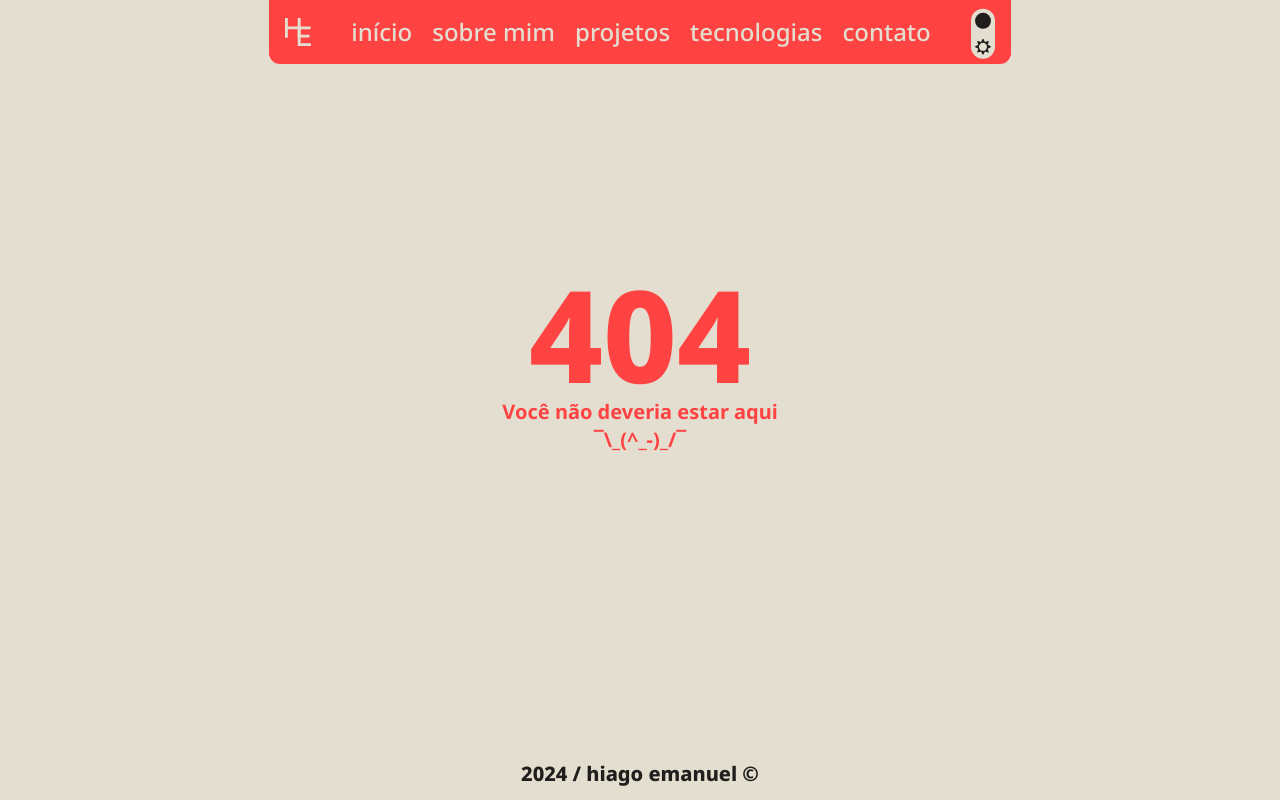
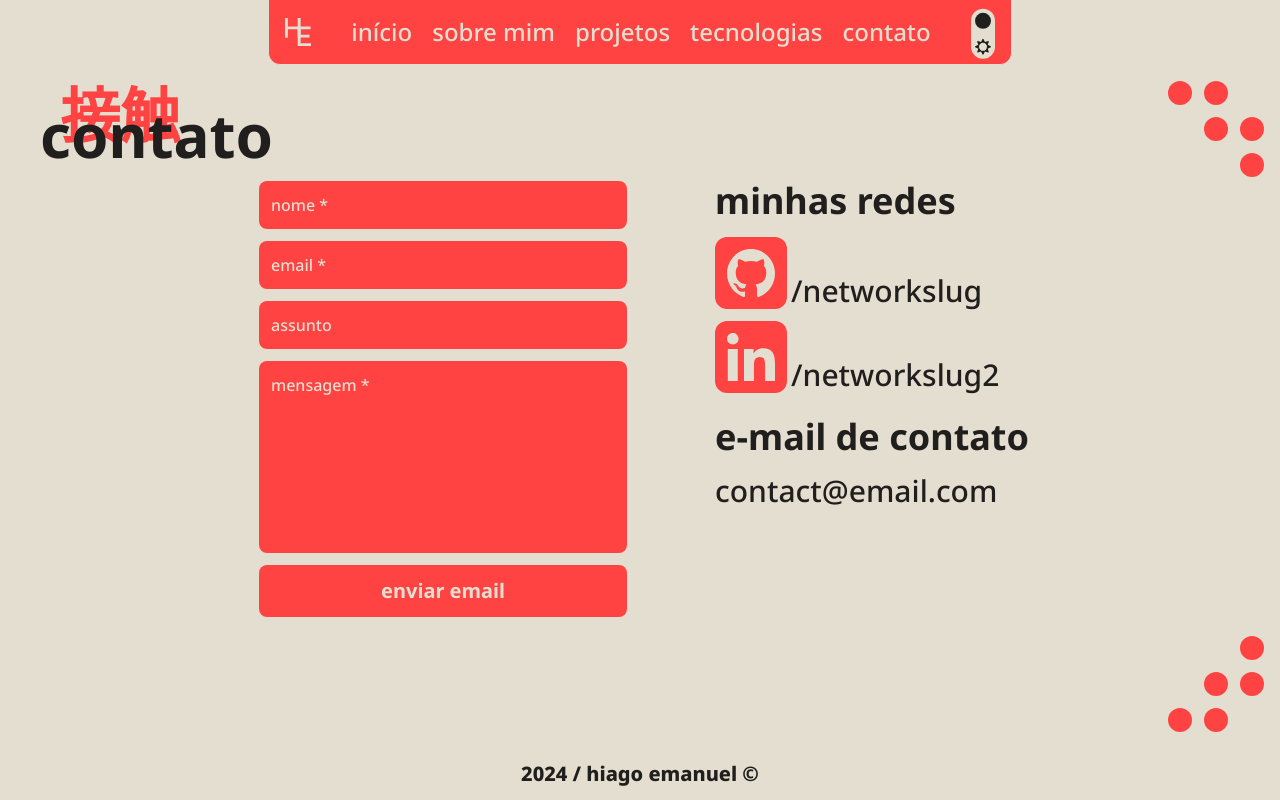
Before and after one commit to hiagoemanuel/portfolio, a Next.js app: page /contact in a window 1280 px wide. Before the commit this address had no page. Built offline with nearby package versions, Linux system fonts and the light colour scheme.

Commit message:
feat: contact page created

```diff
--- /dev/null
+++ b/src/app/contact/page.tsx
@@ -0,0 +1,46 @@
+import { ContactNetworks } from '@/components/ContactNetworks'
+import { DotGrid } from '@/components/DotGrid'
+import { Title } from '@/components/Title'
+
+export default function ContactPage() {
+  return (
+    <main className="full-viewport relative">
+      <Title title="contato" japTitle="接触" />
+      <div className="flex flex-col lg:flex-row justify-center items-center gap-4 sm:gap-20">
+        <form
+          className="w-full max-w-96 flex flex-col gap-2 sm:gap-3 px-2"
+          action="/"
+          method="post"
+          autoComplete="off"
+        >
+          <input className="input-form" placeholder="nome *" type="text" name="name" />
+          <input className="input-form" placeholder="email *" type="email" name="email" />
+          <input className="input-form" placeholder="assunto" type="text" name="subject" />
+          <textarea className="input-form h-26 lg:h-48" placeholder="mensagem *" name="message" />
+          <input
+            className="input-form cursor-pointer text-xl font-bold"
+            type="submit"
+            value="enviar email"
+          />
+        </form>
+        <ContactNetworks />
+      </div>
+      <DotGrid
+        position={['top', 'right']}
+        rows={[
+          ['1', '1', '0'],
+          ['0', '1', '1'],
+          ['0', '0', '1'],
+        ]}
+      />
+      <DotGrid
+        position={['bottom', 'right']}
+        rows={[
+          ['0', '0', '1'],
+          ['0', '1', '1'],
+          ['1', '1', '0'],
+        ]}
+      />
+    </main>
+  )
+}
--- a/src/app/globals.css
+++ b/src/app/globals.css
@@ -13,7 +13,7 @@
   }
 
   .full-viewport {
-    @apply  mx-auto max-w-[1400px] py-18 sm:pt-10 sm:pb-32 lg:px-10 min-h-[calc(100svh-2rem)] sm:min-h-[calc(100svh-3.81rem-3.25rem)] md:min-h-[calc(100svh-4.063rem-3.25rem)]
+    @apply  mx-auto mb-6 md:mb-0 max-w-[1400px] py-18 sm:pt-10 sm:pb-32 lg:px-10 min-h-[calc(100svh-2rem)] sm:min-h-[calc(100svh-3.81rem-3.25rem)] md:min-h-[calc(100svh-4.063rem-3.25rem)]
   }
 }
 
--- a/src/app/technologies/page.tsx
+++ b/src/app/technologies/page.tsx
@@ -14,7 +14,7 @@ function makeList<T>(obj: T, repeat: number): T[] {
   return list
 }
 
-export default function Technologies() {
+export default function TechnologiesPage() {
   const techList = makeList(exempleTech, 6)
 
   return (
```
